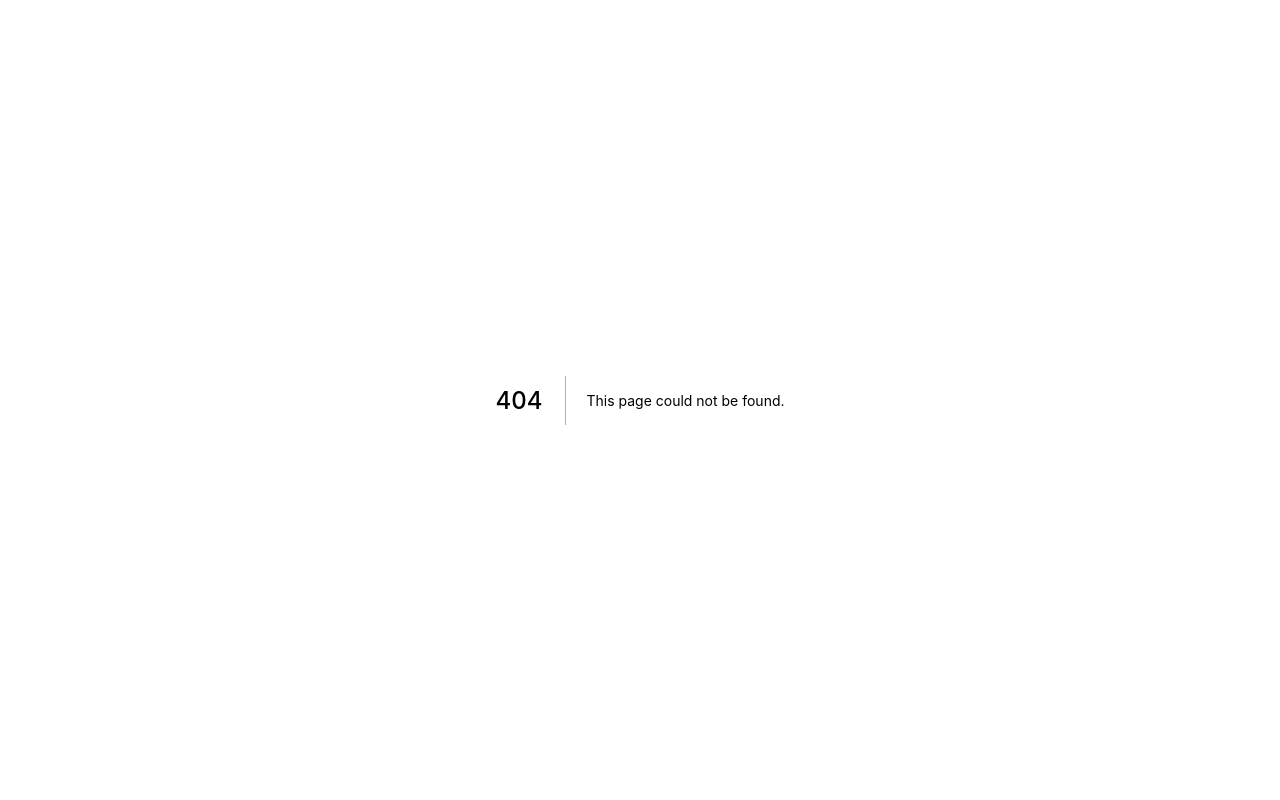
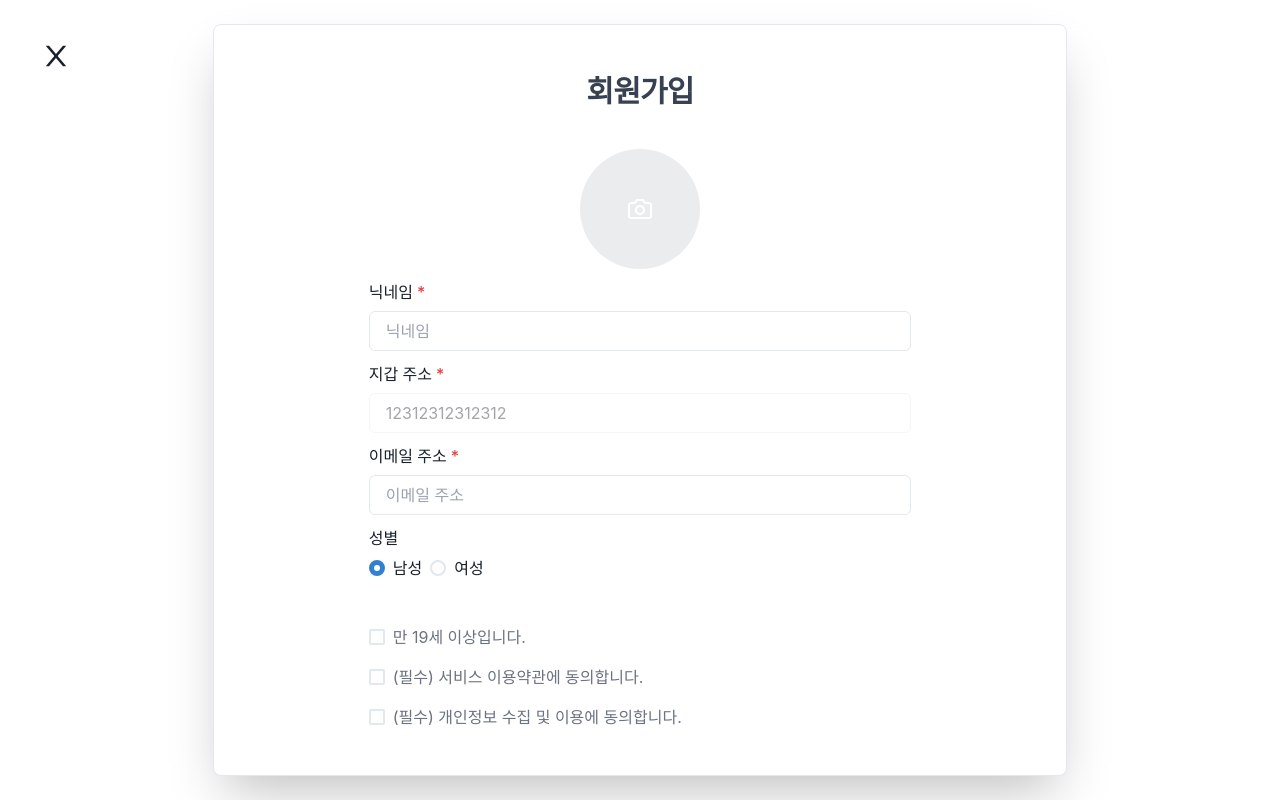
Before and after one commit to OhMinsSup/story-app-nextjs, a Next.js app: page /signup in a window 1280 px wide. Before the commit this address had no page. Built offline with nearby package versions, Linux system fonts and the light colour scheme.

Commit message:
ADD: 회원가입 폼 생성

```diff
--- a/src/assets/main.css
+++ b/src/assets/main.css
@@ -9,4 +9,19 @@
 
 @tailwind utilities;
 
-@import './custom.css';
+@import './landing.css';
+
+.profile-image-content {
+  width: 120px;
+  height: 120px;
+  margin-left: auto;
+  margin-right: auto;
+}
+
+.profile-overlay {
+  position: absolute;
+  width: 120px;
+  height: 120px;
+  opacity: 0.1;
+  cursor: pointer;
+}
--- /dev/null
+++ b/src/components/Icon/ProfileUploadIcon.tsx
@@ -0,0 +1,24 @@
+import React from "react";
+
+const ProfileUploadIcon: React.FC = () => {
+  return (
+    <svg
+      width="120"
+      height="120"
+      viewBox="0 0 120 120"
+      fill="none"
+      xmlns="http://www.w3.org/2000/svg"
+    >
+      <circle cx="60" cy="60" r="60" fill="#141E28" fillOpacity="0.8"></circle>
+      <path
+        fillRule="evenodd"
+        clipRule="evenodd"
+        d="M57 50C56.6656 50 56.3534 50.1671 56.1679 50.4453L54.4648 53H51C50.2044 53 49.4413 53.3161 48.8787 53.8787C48.3161 54.4413 48 55.2044 48 56V67C48 67.7957 48.3161 68.5587 48.8787 69.1213C49.4413 69.6839 50.2043 70 51 70H69C69.7957 70 70.5587 69.6839 71.1213 69.1213C71.6839 68.5587 72 67.7957 72 67V56C72 55.2043 71.6839 54.4413 71.1213 53.8787C70.5587 53.3161 69.7957 53 69 53H65.5352L63.8321 50.4453C63.6466 50.1671 63.3344 50 63 50H57ZM55.8321 54.5547L57.5352 52H62.4648L64.1679 54.5547C64.3534 54.8329 64.6656 55 65 55H69C69.2652 55 69.5196 55.1054 69.7071 55.2929C69.8946 55.4804 70 55.7348 70 56V67C70 67.2652 69.8946 67.5196 69.7071 67.7071C69.5196 67.8946 69.2652 68 69 68H51C50.7348 68 50.4804 67.8946 50.2929 67.7071C50.1054 67.5196 50 67.2652 50 67V56C50 55.7348 50.1054 55.4804 50.2929 55.2929C50.4804 55.1054 50.7348 55 51 55H55C55.3344 55 55.6466 54.8329 55.8321 54.5547ZM57 61C57 59.3431 58.3431 58 60 58C61.6569 58 63 59.3431 63 61C63 62.6569 61.6569 64 60 64C58.3431 64 57 62.6569 57 61ZM60 56C57.2386 56 55 58.2386 55 61C55 63.7614 57.2386 66 60 66C62.7614 66 65 63.7614 65 61C65 58.2386 62.7614 56 60 56Z"
+        fill="white"
+      >
+      </path>
+    </svg>
+  );
+};
+
+export default ProfileUploadIcon;
--- a/src/components/auth/KeystoreAuthModal.tsx
+++ b/src/components/auth/KeystoreAuthModal.tsx
@@ -154,8 +154,9 @@ const KeystoreAuthModal: React.FC<KeystoreAuthModalProps> = (
               <InputGroup>
                 <InputLeftElement
                   pointerEvents="none"
-                  children={<Icon as={FiFile} />}
-                />
+                >
+                  <Icon as={FiFile} />
+                </InputLeftElement>
                 <Input
                   readOnly
                   className="cursor-pointer"
--- /dev/null
+++ b/src/components/template/AuthTemplate.tsx
@@ -0,0 +1,39 @@
+import React, { useCallback } from "react";
+import { useRouter } from "next/router";
+import { AiOutlineClose } from "react-icons/ai";
+import { PAGE_ENDPOINTS } from "@constants/constant";
+
+interface AuthTemplateProps {}
+const AuthTemplate: React.FC<AuthTemplateProps> = ({ children }) => {
+  const router = useRouter();
+
+  // redirect to the Main
+  const onPageMove = useCallback(() => {
+    router.push(PAGE_ENDPOINTS.INDEX);
+  }, [router]);
+
+  return (
+    <div
+      className="z-50 flex flex-row items-start justify-center h-screen md:pt-20 lg:pt-0 md:items-center"
+    >
+      <button
+        type="button"
+        className="absolute top-0 right-0 mt-2 ml-10 button-transparent lg:right-auto lg:left-0 lg:mt-10"
+        onClick={onPageMove}
+      >
+        <AiOutlineClose className="w-8 h-8 fill-current" />
+      </button>
+      <div
+        className="w-full overflow-hidden bg-white border rounded-lg shadow-2xl md:mx-20 lg:w-2/3"
+      >
+        <div
+          className="px-4 py-8 leading-snug lg:w-3/4 lg:mx-auto lg:px-12 lg:py-12"
+        >
+          {children}
+        </div>
+      </div>
+    </div>
+  );
+};
+
+export default AuthTemplate;
--- a/src/pages/login.tsx
+++ b/src/pages/login.tsx
@@ -1,18 +1,16 @@
 import React, { useCallback } from "react";
 import { css } from "@emotion/react";
-import { AiOutlineClose, AiOutlineKey } from "react-icons/ai";
-import { useRouter } from "next/router";
+import { AiOutlineKey } from "react-icons/ai";
 import { useDisclosure, useToast } from "@chakra-ui/react";
 
 import KaytonIcon from "@components/Icon/klaytnIcon";
-import { PAGE_ENDPOINTS } from "src/constants/constant";
 
 import InstalledKaikasModal from "@components/auth/InstalledKaikasModal";
 import KeystoreAuthModal from "@components/auth/KeystoreAuthModal";
+import AuthTemplate from "@components/template/AuthTemplate";
 
 interface LoginPageProps {}
 const LoginPage: React.FC<LoginPageProps> = () => {
-  const router = useRouter();
   const toast = useToast();
 
   const {
@@ -26,11 +24,6 @@ const LoginPage: React.FC<LoginPageProps> = () => {
     onOpen: onInstalledOpen,
     onClose: onInstalledClose,
   } = useDisclosure();
-
-  // redirect to the Main
-  const onPageMove = useCallback(() => {
-    router.push(PAGE_ENDPOINTS.INDEX);
-  }, [router]);
 
   // handle Kaikas login auth
   const onKaikasLogin = useCallback(async () => {
@@ -50,8 +43,13 @@ const LoginPage: React.FC<LoginPageProps> = () => {
 
       const accounts = await window.klaytn.enable();
       console.log("accounts", accounts);
-      const account = accounts[0]; // We currently only ever provide a single account,
-      console.log("account", account);
+      const address = accounts[0]; // We currently only ever provide a single account,
+
+      // const klaytn = caver.klay.accounts.create();
+      // console.log("klaytn", {
+      //   address: klaytn.address,
+      //   privateKey: klaytn.privateKey,
+      // });
     } catch (error) {
       if (error.name === "klaytn Kaikas") {
         onInstalledOpen();
@@ -68,22 +66,7 @@ const LoginPage: React.FC<LoginPageProps> = () => {
 
   return (
     <>
-      <div
-        className="z-50 flex flex-row items-start justify-center h-screen md:pt-20 lg:pt-0 md:items-center"
-      >
-        <button
-          type="button"
-          className="absolute top-0 right-0 mt-2 ml-10 button-transparent lg:right-auto lg:left-0 lg:mt-10"
-          onClick={onPageMove}
-        >
-          <AiOutlineClose className="w-8 h-8 fill-current" />
-        </button>
-        <div
-          className="w-full overflow-hidden bg-white border rounded-lg shadow-2xl md:mx-20 lg:w-2/3"
-        >
-          <div
-            className="px-4 py-8 leading-snug lg:w-3/4 lg:mx-auto lg:px-12 lg:py-12"
-          >
+      <AuthTemplate>
         <h3
           className="mb-10 text-3xl font-bold text-center tracking-tight text-gray-700"
         >
@@ -128,9 +111,7 @@ const LoginPage: React.FC<LoginPageProps> = () => {
             Kaikas 다운로드
           </a>
         </p>
-          </div>
-        </div>
-      </div>
+      </AuthTemplate>
       <InstalledKaikasModal isOpen={installedOpen} onClose={onInstalledClose} />
       <KeystoreAuthModal isOpen={keystoreOpen} onClose={onKeystoreClose} />
     </>
--- /dev/null
+++ b/src/pages/signup.tsx
@@ -0,0 +1,107 @@
+import React, { useCallback } from "react";
+import { css } from "@emotion/react";
+import { useRouter } from "next/router";
+
+import AuthTemplate from "@components/template/AuthTemplate";
+import {
+  Checkbox,
+  FormControl,
+  FormLabel,
+  Input,
+  Radio,
+  RadioGroup,
+  Stack,
+  Text,
+} from "@chakra-ui/react";
+import ProfileUploadIcon from "@components/Icon/ProfileUploadIcon";
+
+interface SignupProps {}
+const SignupPage: React.FC<SignupProps> = () => {
+  const router = useRouter();
+
+  const [value, setValue] = React.useState("1");
+
+  return (
+    <>
+      <AuthTemplate>
+        <h3
+          className="mb-10 text-3xl font-bold text-center tracking-tight text-gray-700"
+        >
+          회원가입
+        </h3>
+        <form
+          className="flex flex-col justify-center items-center space-y-3"
+        >
+          <div className="profile-image-content text-center">
+            <div className="profile-overlay text-center">
+              <div>
+                <ProfileUploadIcon />
+              </div>
+            </div>
+          </div>
+          <FormControl id="nickname" isRequired>
+            <FormLabel>닉네임</FormLabel>
+            <Input type="text" placeholder="닉네임" />
+          </FormControl>
+          <FormControl id="address" isRequired>
+            <FormLabel>지갑 주소</FormLabel>
+            <Input
+              type="text"
+              placeholder="지갑 주소"
+              defaultValue="12312312312312"
+              disabled
+            />
+          </FormControl>
+          <FormControl id="email" isRequired>
+            <FormLabel>이메일 주소</FormLabel>
+            <Input type="text" placeholder="이메일 주소" />
+          </FormControl>
+          <FormControl id="gender">
+            <FormLabel>성별</FormLabel>
+            <RadioGroup onChange={setValue} value={value}>
+              <Stack direction="row">
+                <Radio value="1">남성</Radio>
+                <Radio value="2">여성</Radio>
+              </Stack>
+            </RadioGroup>
+          </FormControl>
+        </form>
+        <p className="text-sm text-gray-500 mt-12 text-center">
+          <Stack spacing={5} direction="column">
+            <Checkbox>
+              <Text fontSize="md">만 19세 이상입니다.</Text>
+            </Checkbox>
+            <Checkbox>
+              <Text fontSize="md">(필수) 서비스 이용약관에 동의합니다.</Text>
+            </Checkbox>
+            <Checkbox>
+              <Text fontSize="md">(필수) 개인정보 수집 및 이용에 동의합니다.</Text>
+            </Checkbox>
+          </Stack>
+        </p>
+      </AuthTemplate>
+    </>
+  );
+};
+
+export default SignupPage;
+
+const buttonStyles = css`
+    width: 400px;
+    height: 60px;
+    font-weight: 700;
+    font-size: 16px;
+    line-height: 28px;
+    color: rgba(45,55,65,.7);
+    background-color: #fff;
+    border: 1px solid #aab4be;
+    box-sizing: border-box;
+    box-shadow: 0 4px 8px rgb(0 0 0 / 8%);
+    border-radius: 4px;
+    vertical-align: middle;
+    padding: 0 24px;
+    text-align: left;
+    &:hover {
+      background-color: var(--hover);
+    }
+`;
```
Also changed, not shown: .eslintrc.json, src/assets/landing.css (renamed from src/assets/custom.css). Lines whose indentation alone changed are shown as unchanged.
